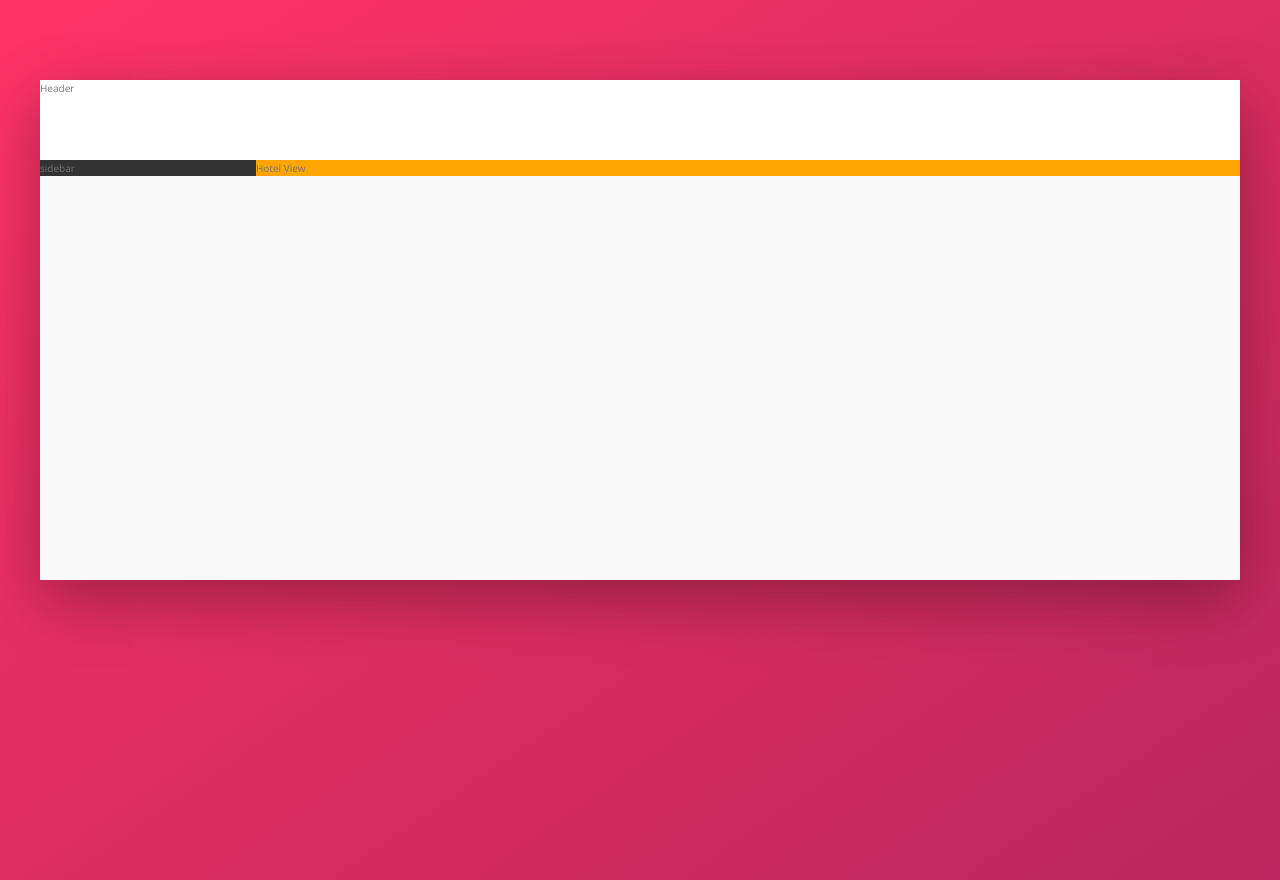
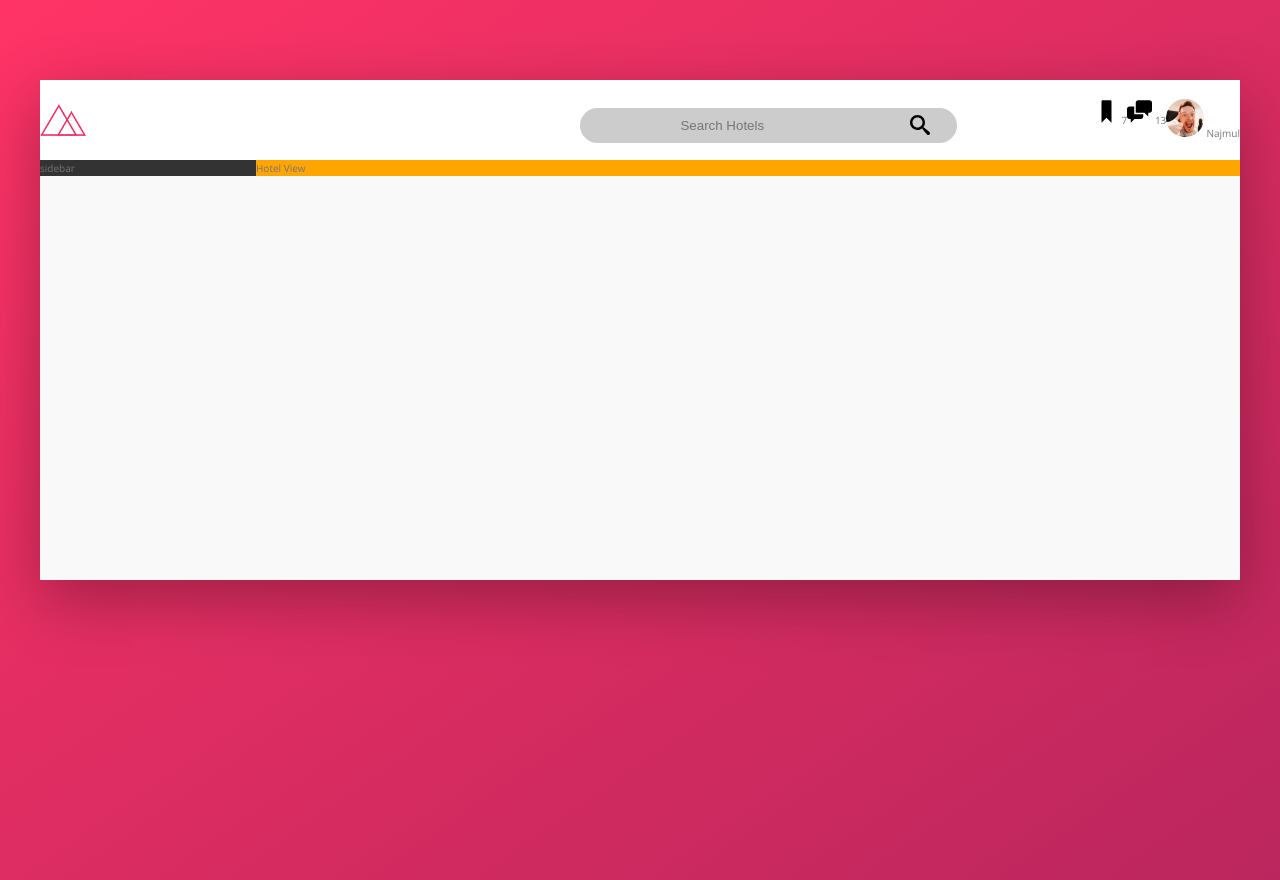
Before and after one commit to najmulmyself/Trillo, a website: page index.html in a window 1280 px wide. Drawn offline with nearby package versions, Linux system fonts and the light colour scheme.

Commit message:
experimental code added

```diff
--- a/index.html
+++ b/index.html
@@ -14,7 +14,36 @@
   </head>
   <body>
     <div class="container">
-      <header class="header">Header</header>
+      <header class="header">
+        <img src="img/logo.png" alt="logo" class="logo" />
+
+        <form action="#" class="search">
+          <input type="text" placeholder="Search Hotels" class="search-input" />
+          <button class="search-button">
+            <svg class="search-icon">
+              <use xlink:href="img/symbol.svg#icon-search"></use>
+            </svg>
+          </button>
+        </form>
+        <nav class="user-nav">
+          <div class="user-nav_icon-box">
+            <svg class="user-nav_icon">
+              <use xlink:href="img/symbol.svg#icon-bookmark"></use>
+            </svg>
+            <span class="user-nav_notification">7</span>
+          </div>
+          <div class="user-nav_icon-box">
+            <svg class="user-nav_icon">
+              <use xlink:href="img/symbol.svg#icon-chat"></use>
+            </svg>
+            <span class="user-nav_notification">13</span>
+          </div>
+          <div class="user-nav_user">
+            <img src="img/user-1.jpg" alt="user photo" class="user-nav_user-photo">
+            <span class="user-nav_user-name">Najmul</span>
+          </div>
+        </nav>
+      </header>
       <div class="content">
         <nav class="sidebar">sidebar</nav>
         <main class="hotel-view">Hotel View</main>
--- a/sass/component.scss
+++ b/sass/component.scss
@@ -0,0 +1,64 @@
+.header {
+  display: flex;
+  justify-content: space-between;
+  align-items: center;
+}
+////////////////////////////////////////////////
+//LOGO
+
+.logo {
+  height: 3.25rem;
+}
+
+////////////////////////////////////////////////
+//SEARCH
+input:focus{
+    outline: none;
+}
+.search {
+  &-input {
+    border: none;
+    background-color: var(--color-grey-light-4);
+    border-radius: 3rem;
+    padding: 1rem 0;
+    padding-left: 10rem;
+    padding-right: 10rem;
+    position: absolute;
+
+
+  }
+  &-button {
+    position: relative;
+    top: 0.7rem;
+    right: -33rem;
+    border: none;
+    color: var(--color-grey-light-4);
+    background: transparent;
+  }
+  &-icon {
+    height: 2rem;
+    width: 2rem;
+  }
+}
+
+////////////////////////////////////////////////
+//USER NAVIGATION
+.user-nav {
+  display: flex;
+  &_icon-box {
+  }
+  &_icon {
+    height: 2.5rem;
+    width: 2.5rem;
+  }
+  &_notification {
+  }
+  &_user {
+  }
+  &_user-photo {
+    height: 3.75rem;
+    border-radius: 50%;
+  }
+  &_user-name {
+  }
+}
```
Also changed, not shown: css/style.css, img/SVG/aircraft-take-off.svg (added), img/SVG/bookmark.svg (added), img/SVG/chat.svg (added), img/SVG/chevron-thin-right.svg (added), img/SVG/home.svg (added), img/SVG/key.svg (added), img/SVG/location-pin.svg (added), img/SVG/map.svg (added), img/SVG/search.svg (added), img/SVG/star.svg (added), img/symbol.svg (added).
